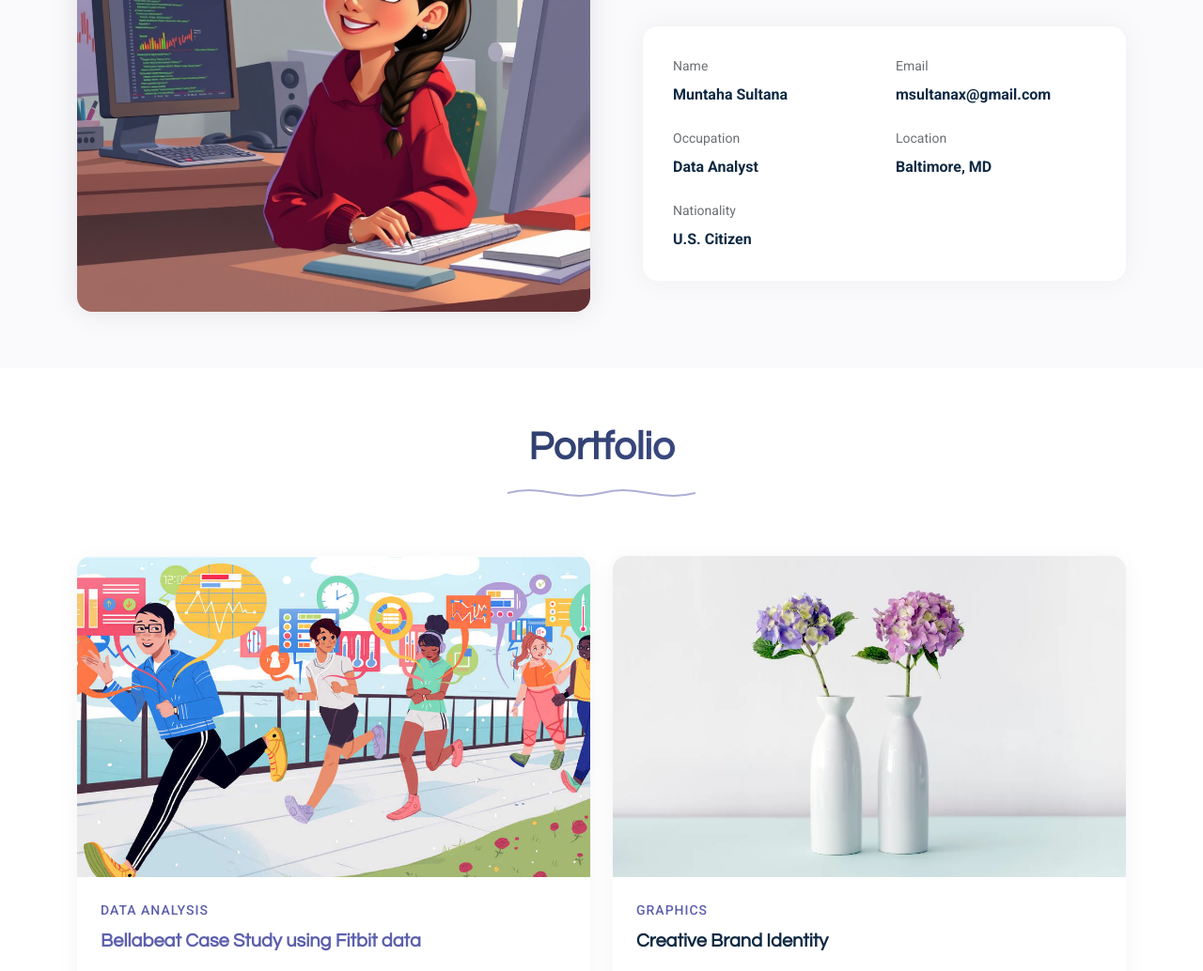
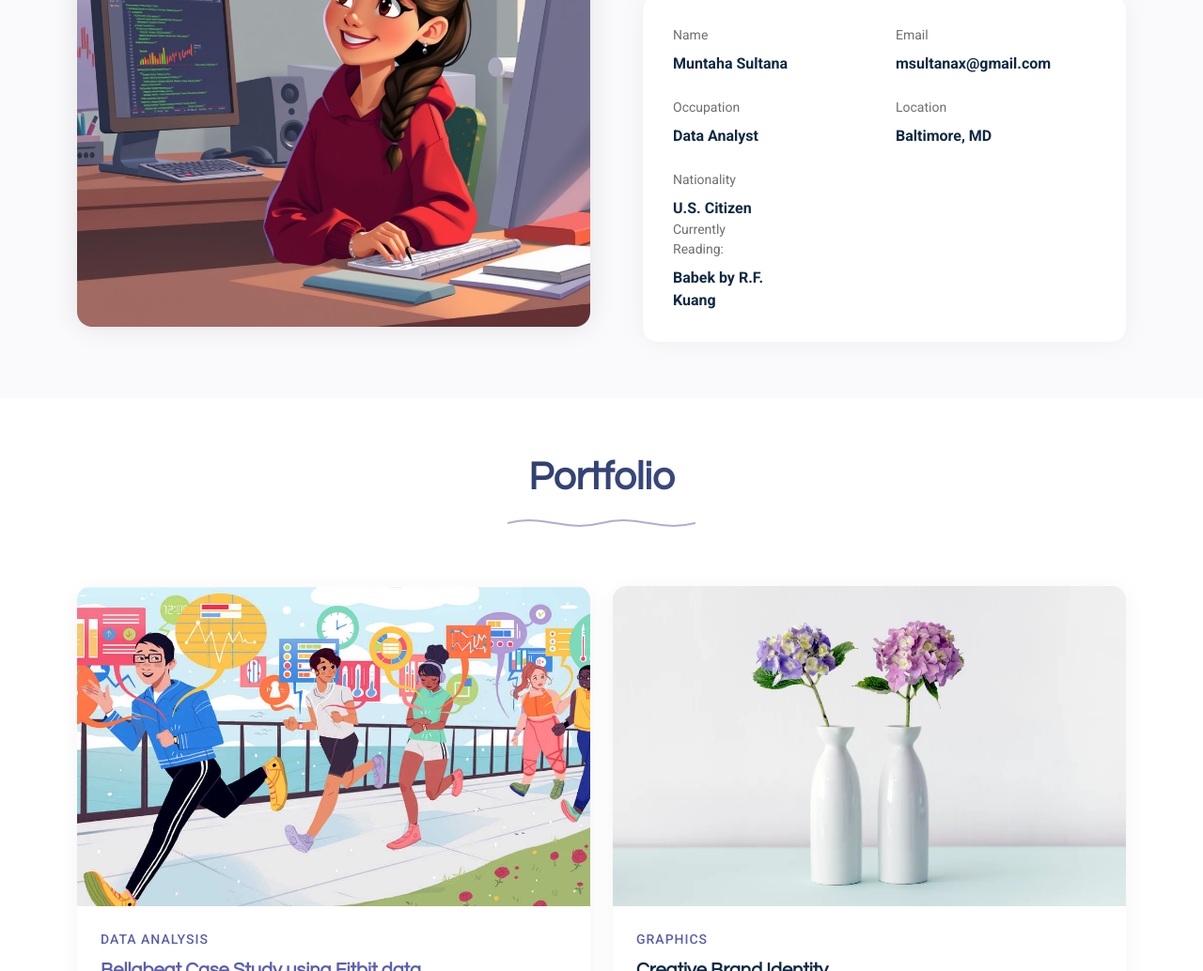
Before and after one commit to cookiedoughs/Portfolio, a plain HTML site: page index.html in a window 1280 px wide. Shown: the part 1125-2159 px from the top of the page at 94% size. Drawn offline with Linux system fonts and the light colour scheme.

Commit message:
Update index.html

```diff
--- a/index.html
+++ b/index.html
@@ -170,6 +170,13 @@
                       <span class="label">Nationality</span>
                       <span class="value">U.S. Citizen</span>
                     </div>
+
+		 <div class="col-6">
+                    <div class="info-item">
+                      <span class="label">Currently Reading: </span>
+                      <span class="value">Babek by R.F. Kuang</span>
+                    </div>
+                  </div>
 
 
 
```
